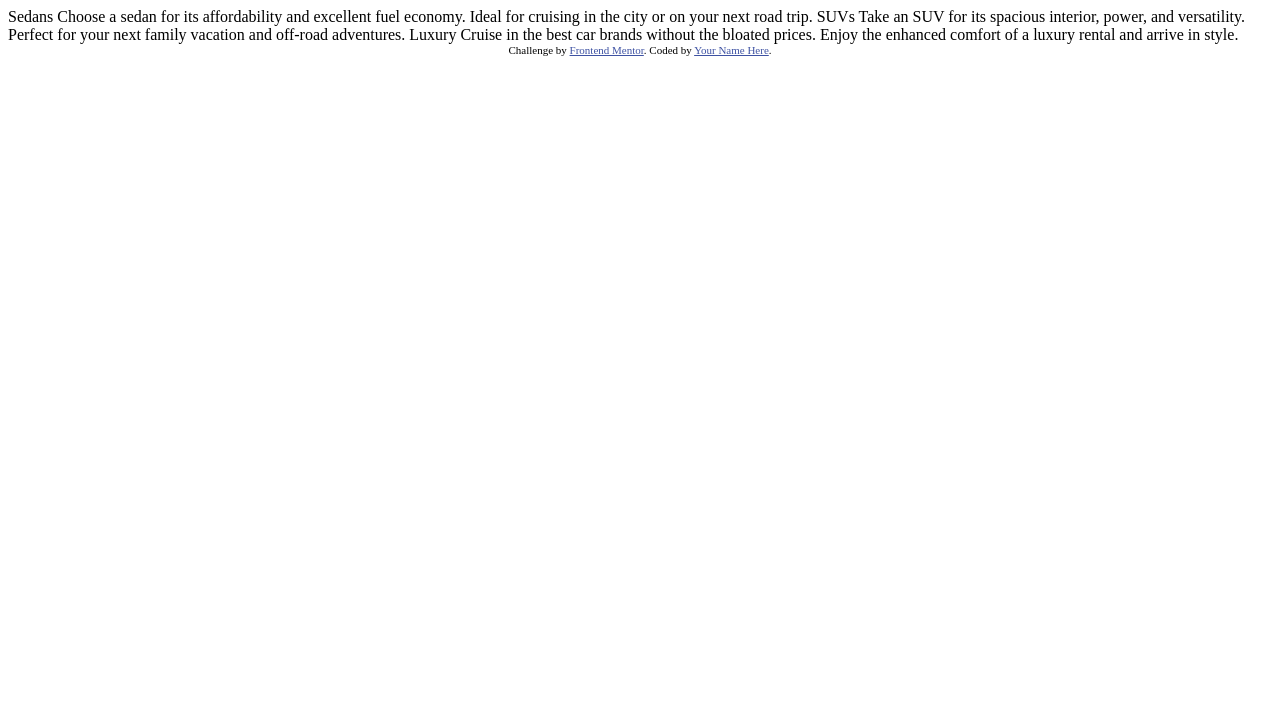
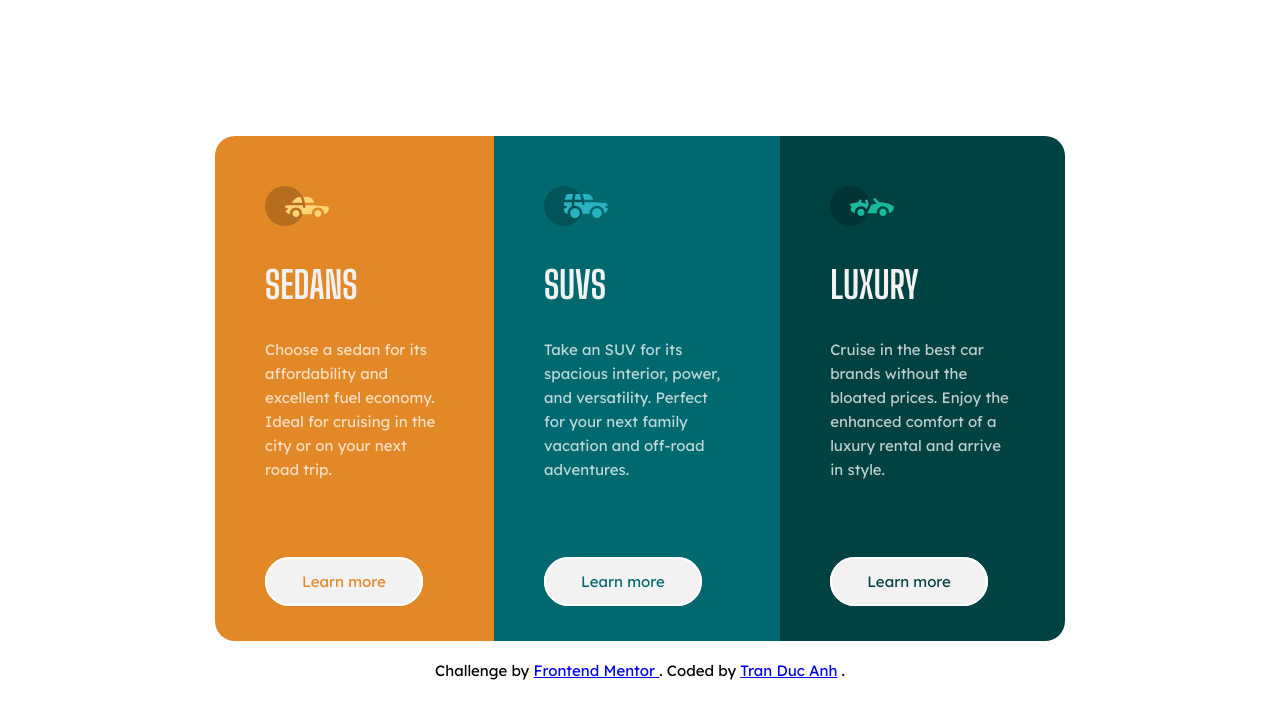
Before and after one commit to atran14/atd-3-column-preview-card-component-main, a website: page index.html in a window 1280 px wide. Drawn offline with Linux system fonts and the light colour scheme.

Commit message:
Finalize

```diff
--- a/index.html
+++ b/index.html
@@ -1,32 +1,75 @@
 <!DOCTYPE html>
 <html lang="en">
   <head>
-  <meta charset="UTF-8">
-  <meta name="viewport" content="width=device-width, initial-scale=1.0"> <!-- displays site properly based on user's device -->
+    <meta charset="UTF-8" />
+    <meta name="viewport" content="width=device-width, initial-scale=1.0" />
+    <!-- displays site properly based on user's device -->
 
-  <link rel="icon" type="image/png" sizes="32x32" href="./images/favicon-32x32.png">
-  <link rel="stylesheet" href="./stylesheets/main.css">
+    <link
+      rel="icon"
+      type="image/png"
+      sizes="32x32"
+      href="./images/favicon-32x32.png"
+    />
+    <link rel="stylesheet" href="./public/css/main.min.css" />
 
     <title>Frontend Mentor | 3-column preview card component</title>
 
+    <style>
+      @import url('https://fonts.googleapis.com/css2?family=Big+Shoulders+Display:wght@700&family=Lexend+Deca&display=swap');
+    </style>
   </head>
   <body>
-
+    <div class="card-container">
+      <div class="card" id="sedan">
+        <div class="icon">
+          <img src="./images/icon-sedans.svg" alt="Sedans icon" />
+        </div>
+        <h2 class="title">
           Sedans
-  Choose a sedan for its affordability and excellent fuel economy. Ideal for cruising in the city
-  or on your next road trip.
-
+        </h2>
+        <p class="content">
+          Choose a sedan for its affordability and excellent fuel economy. Ideal
+          for cruising in the city or on your next road trip.
+        </p>
+        <a href="#" class="button">Learn more</a>
+      </div>
+      <div class="card" id="suv">
+        <div class="icon">
+          <img src="./images/icon-suvs.svg" alt="SUVs icon" />
+        </div>
+        <h2 class="title">
           SUVs
-  Take an SUV for its spacious interior, power, and versatility. Perfect for your next family vacation
-  and off-road adventures.
-
+        </h2>
+        <p class="content">
+          Take an SUV for its spacious interior, power, and versatility. Perfect
+          for your next family vacation and off-road adventures.
+        </p>
+        <a href="#" class="button">Learn more</a>
+      </div>
+      <div class="card" id="luxury">
+        <div class="icon">
+          <img src="./images/icon-luxury.svg" alt="Luxury icon" />
+        </div>
+        <h2 class="title">
           Luxury
-  Cruise in the best car brands without the bloated prices. Enjoy the enhanced comfort of a luxury
-  rental and arrive in style.
+        </h2>
+        <p class="content">
+          Cruise in the best car brands without the bloated prices. Enjoy the
+          enhanced comfort of a luxury rental and arrive in style.
+        </p>
+        <a href="#" class="button">Learn more</a>
+      </div>
+    </div>
 
     <div class="attribution">
-    Challenge by <a href="https://www.frontendmentor.io?ref=challenge" target="_blank">Frontend Mentor</a>.
-    Coded by <a href="#">Your Name Here</a>.
+      Challenge by
+      <a href="https://www.frontendmentor.io?ref=challenge" target="_blank">
+        Frontend Mentor
+      </a>
+      . Coded by
+      <a href="https://www.frontendmentor.io/profile/atran14">Tran Duc Anh</a>
+      .
     </div>
   </body>
 </html>
--- /dev/null
+++ b/scss/_colors.scss
@@ -0,0 +1,6 @@
+$bright-orange: hsl(31, 77%, 52%);
+$dark-cyan: hsl(184, 100%, 22%);
+$very-dark-cyan: hsl(179, 100%, 13%);
+
+$transparent-white: hsl(0, 0%, 95%);
+$very-light-gray: hsla(0, 0%, 100%, 0.75);
--- /dev/null
+++ b/scss/_fonts.scss
@@ -0,0 +1,4 @@
+@import url('https://fonts.googleapis.com/css2?family=Big+Shoulders+Display:wght@700&family=Lexend+Deca&display=swap');
+
+$lexend-deca: 'Lexend Deca', sans-serif;
+$big-shoulders-display: 'Big Shoulders Display', cursive;
--- /dev/null
+++ b/scss/main.scss
@@ -0,0 +1,112 @@
+@use 'colors';
+@use 'fonts';
+
+@mixin small-devices-850 {
+  @media screen and (max-width: 850px) {
+    @content;
+  }
+}
+
+@mixin button-active-state {
+  &:hover {
+    background-color: transparent;
+    color: colors.$transparent-white;
+  }
+}
+
+* {
+  box-sizing: border-box;
+}
+
+html,
+body {
+  min-height: 100vh;
+  font-family: fonts.$lexend-deca;
+  font-size: 15px;
+}
+
+body {
+  display: flex;
+  flex-direction: column;
+  align-items: center;
+  justify-content: center;
+  padding: 10px;
+
+  .card-container {
+    width: 100%;
+    max-width: 850px;
+    min-height: 500px;
+    display: flex;
+    flex-direction: row;
+    align-items: stretch;
+    margin: 0 0 20px 0;
+    border-radius: 20px;
+    overflow: hidden;
+
+    @include small-devices-850 {
+      flex-direction: column;
+      min-height: none;
+    }
+
+    .card {
+      padding: 50px;
+
+      h2 {
+        font-family: fonts.$big-shoulders-display;
+        text-transform: uppercase;
+        color: colors.$transparent-white;
+        font-size: 2.5em;
+      }
+
+      p {
+        color: colors.$very-light-gray;
+        line-height: 1.6;
+        padding: 0 0 75px 0;
+
+        @include small-devices-850 {
+          padding: 0 0 25px 0;
+        }
+      }
+
+      a.button {
+        border: 2px solid white;
+        text-decoration: none;
+        border-radius: 50px;
+        font-family: fonts.$lexend-deca;
+        background-color: colors.$transparent-white;
+        // color: colors.$transparent-white;
+        padding: 13px 35px;
+        transition: background-color ease-out 0.2s, color ease-out 0.2s;
+        will-change: background-color, color;
+      }
+
+      &#sedan {
+        background-color: colors.$bright-orange;
+        a {
+          color: colors.$bright-orange;
+          @include button-active-state;
+        }
+      }
+
+      &#suv {
+        background-color: colors.$dark-cyan;
+        a {
+          color: colors.$dark-cyan;
+          @include button-active-state;
+        }
+      }
+
+      &#luxury {
+        background-color: colors.$very-dark-cyan;
+        a {
+          color: colors.$very-dark-cyan;
+          @include button-active-state;
+        }
+      }
+    }
+  }
+}
+
+.attribution {
+  text-align: center;
+}
```
Also changed, not shown: package.json (added, +20 -0 lines), public/css/main.min.css (added), stylesheets/main.css (deleted), 1 other file. Lines whose indentation alone changed are shown as unchanged.
